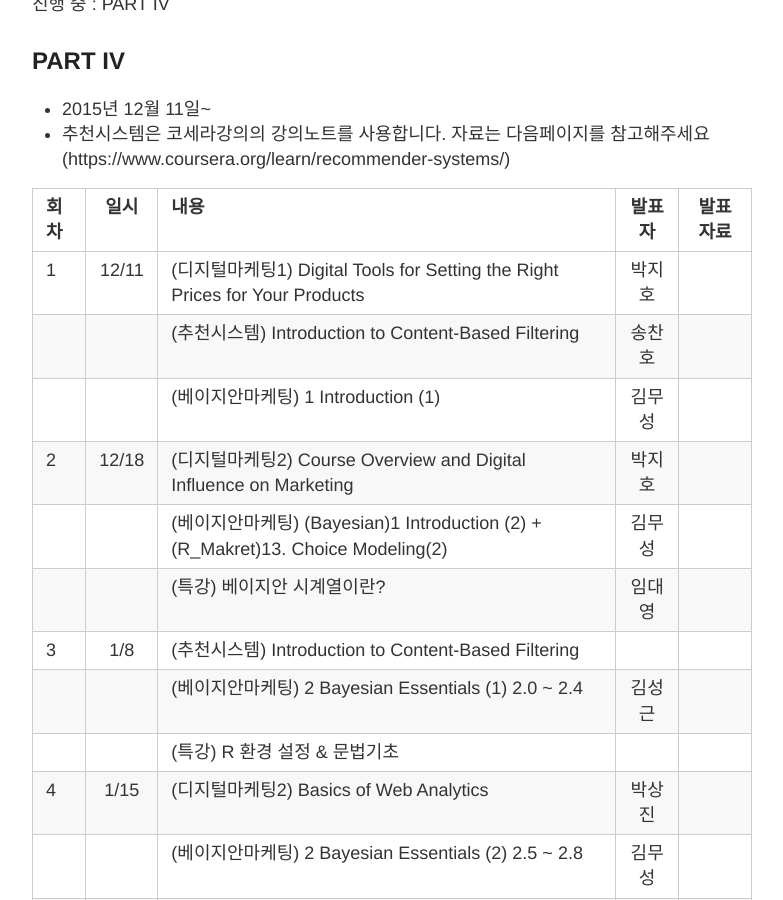
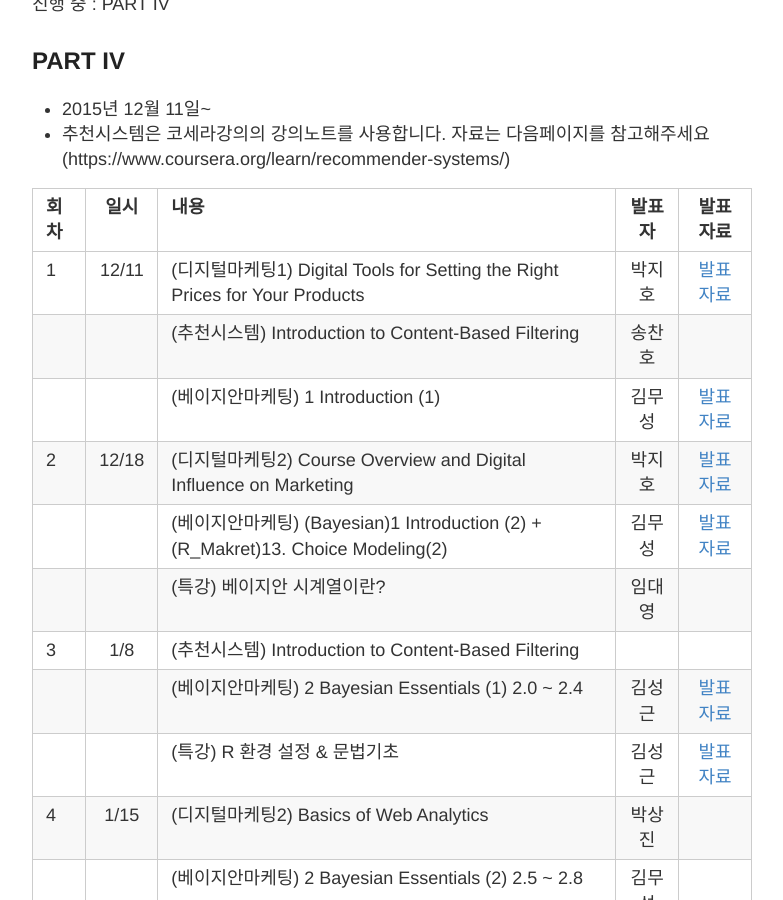
Before and after one commit to psygement/conpsy, a Jekyll site: the page built from _posts/2015-12-14-SCHEDULE.md, in a window 1280 px wide and 900 px high, scrolled down 235 px. Shown: the whole window, without its empty margins (248-1031 px from the left). Built offline with Jekyll 4.4.1, drawn with Linux system fonts in a browser that asks for light colours; Markdown is read by kramdown in place of the engine named in the settings.

Commit message:
Update 2015-12-14-SCHEDULE.md

```diff
--- a/_posts/2015-12-14-SCHEDULE.md
+++ b/_posts/2015-12-14-SCHEDULE.md
@@ -12,15 +12,15 @@ title: 스터디 일정 & 커리큘럼 & 발표자료
 
 | 회차  | 일시   | 내용                                  | 발표자  |              발표자료                    |
 | ----- |:------:| :-------------------------------------|:-------:|:----------------------------------------: |
-| 1 |12/11 |(디지털마케팅1)  Digital Tools for Setting the Right Prices for Your Products  | 박지호 | |
+| 1 |12/11 |(디지털마케팅1)  Digital Tools for Setting the Right Prices for Your Products  | 박지호 |[발표자료](https://drive.google.com/file/d/0B_Ekt7icI0htR0tGa1ljSTlwUzg/view) |
 |   |    |(추천시스템) Introduction to Content-Based Filtering |송찬호| |
-|   |    |(베이지안마케팅) 1 Introduction (1)  |김무성|
-| 2 |12/18 |(디지털마케팅2)  Course Overview and Digital Influence on Marketing  | 박지호 | |
-|   |    |(베이지안마케팅) (Bayesian)1 Introduction (2) + (R_Makret)13. Choice Modeling(2) |김무성| |
+|   |    |(베이지안마케팅) 1 Introduction (1)  |김무성|[발표자료](https://github.com/psygement/conpsy/blob/gh-pages/_posts/2015-8-21-SCHEDULE.md) |
+| 2 |12/18 |(디지털마케팅2)  Course Overview and Digital Influence on Marketing  | 박지호 |[발표자료](https://drive.google.com/file/d/0B_Ekt7icI0htUk1ocFU4emVZd0k/view)|
+|   |    |(베이지안마케팅) (Bayesian)1 Introduction (2) + (R_Makret)13. Choice Modeling(2) |김무성|[발표자료](https://github.com/psygement/conpsy/blob/master/part2/R-marketing/ch13/13_Choice_Modeling.ipynb)|
 |   |    |(특강) 베이지안 시계열이란?  |임대영|
 | 3 |1/8 |(추천시스템) Introduction to Content-Based Filtering  |  | |
-|   |    |(베이지안마케팅) 2 Bayesian Essentials (1) 2.0 ~ 2.4  |김성근|
-|   |    |(특강) R 환경 설정 & 문법기초 | | |
+|   |    |(베이지안마케팅) 2 Bayesian Essentials (1) 2.0 ~ 2.4  |김성근|[발표자료](https://drive.google.com/file/d/0B_Ekt7icI0htc3dEYW02SUtXN0E/view)|
+|   |    |(특강) R 환경 설정 & 문법기초 |김성근|[발표자료](https://drive.google.com/file/d/0B_Ekt7icI0htZFUxZC1aZHZYdk0/view) |
 | 4 |1/15 |(디지털마케팅2)  Basics of Web Analytics  | 박상진 | |
 |   |    |(베이지안마케팅) 2 Bayesian Essentials (2) 2.5 ~ 2.8 | 김무성 | |
 |   |    |(베이지안마케팅) (책 보강) R 기초  |한태규|
```
